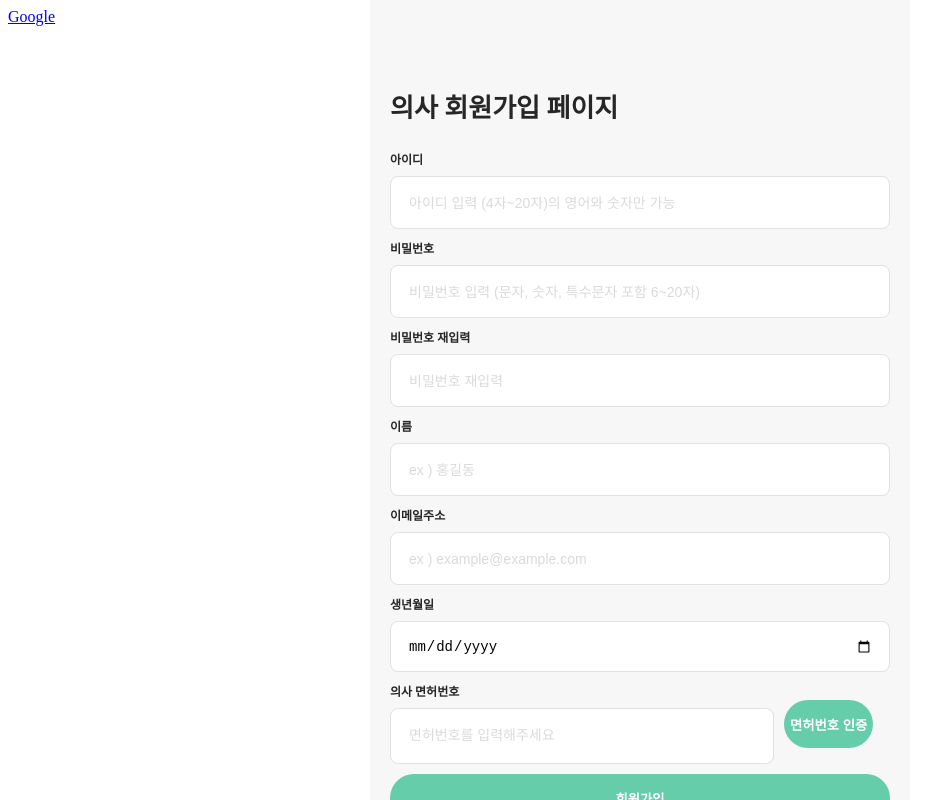
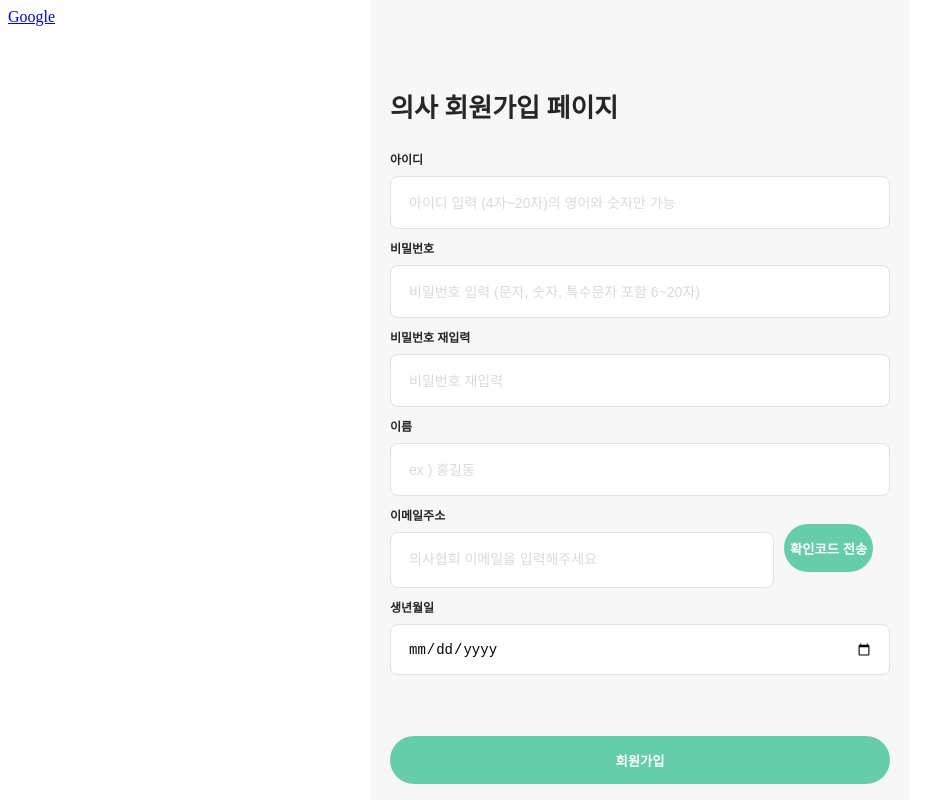
Before and after one commit to msj102525/atti, a Next.js app in the folder atti-front/: page /signup/doctorSignUp in a window 1280 px wide. Shown: the whole page, without its empty margins (0-945 px from the left). Built offline with nearby package versions, Linux system fonts and the light colour scheme.

Commit message:
의사 회원가입 진행

```diff
--- a/atti-front/pages/signup/doctorSignUp/index.js
+++ b/atti-front/pages/signup/doctorSignUp/index.js
@@ -13,7 +13,7 @@ export default function doctorSignUp() {
   const [name, setName] = useState("");
   const [email, setEmail] = useState("");
   const [birthDate, setBirthDate] = useState("");
-  const [license, setLicense] = useState("");
+  const [code, setCode] = useState("");
 
   const [idValid, setIdValid] = useState(true);
   const [pwValid, setPwValid] = useState(true);
@@ -22,7 +22,11 @@ export default function doctorSignUp() {
   const [nameValid, setNameValid] = useState(true);
   const [emailValid, setEmailValid] = useState(true);
   const [birthDateValid, setBirthDateValid] = useState(true);
-  const [licenseValid, setLicenseValid] = useState(true);
+  const [codeInput, setCodeInptut] = useState(false);
+
+  //이메일 인증관련
+  const [verificationCode, setVerificationCode] = useState("");
+  const [isVerified, setIsVerified] = useState(false);
   // useEffect(() => {
   //   if (emailValid && pwValid) {
   //     setNotAllow(false);
@@ -30,7 +34,18 @@ export default function doctorSignUp() {
   //   }
   //   setNotAllow(true);
   // }, [emailValid, pwValid]);
-
+  const handleEmailVerification = () => {
+    // 랜덤 코드 생성
+    const verificationCode = Math.floor(100000 + Math.random() * 900000);
+    setCode(verificationCode);
+    // 랜덤 코드 출력 (실제로는 이메일 전송으로 대체되어야 함)
+    console.log(`Verification code sent to ${email}: ${verificationCode}`);
+  };
+  const validCode = (e) => {};
+  const sendCode = (e) => {
+    setCodeInptut(true);
+    handleEmailVerification();
+  };
   const handleId = (e) => {
     setId(e.target.value);
     const regex = /^(?=.*[a-zA-Z])(?=.*[0-9])[a-zA-Z0-9]{4,20}$/;
@@ -71,7 +86,7 @@ export default function doctorSignUp() {
   const handleEmail = (e) => {
     const emailValue = e.target.value;
     setEmail(emailValue);
-    if (emailValue.includes("@")) {
+    if (emailValue.includes("@kma.org")) {
       setEmailValid(true);
     } else {
       setEmailValid(false);
@@ -88,8 +103,8 @@ export default function doctorSignUp() {
       setBirthDateValid(false);
     }
   };
-  const handleLicense = (e) => {
-    console.log(e.target.value);
+  const handleVerificationCode = (e) => {
+    setVerificationCode(e.target.value);
   };
   const onClickConfirmButton = () => {
     if (email === User.email && pw === User.pw) {
@@ -98,17 +113,16 @@ export default function doctorSignUp() {
       alert("등록되지 않은 회원입니다.");
     }
   };
-  const licenseValidCheck = async () => {
-    try {
-      const data = await licenseValid(formData);
-      if (data.result === "SUCCESS") {
-        setMessage("인증 성공");
-        // 추가적인 가입 절차를 진행
+
+  //이메일인증
+  const verifyCode = (e) => {
+    // 입력된 코드와 랜덤 생성된 코드가 일치하는지 확인
+    console.log(e.target.value);
+    console.log(code);
+    if (e.target.value == code) {
+      setIsVerified(true);
     } else {
-        setMessage(`인증 실패: ${data.data.ERRMSG}`);
-      }
-    } catch (error) {
-      setMessage("서버 오류가 발생했습니다.");
+      setIsVerified(false);
     }
   };
   return (
@@ -171,18 +185,48 @@ export default function doctorSignUp() {
           {!nameValid && <div>올바른 이름을 입력해주세요</div>}
         </div>
         <div className={styles.inputTitle}>이메일주소</div>
-        <div className={styles.inputWrap}>
+        <div className={styles.licenseDiv}>
+          <div className={styles.inputWrapForLicense}>
             <input
               className={styles.input}
               type="email"
-            placeholder="ex ) example@example.com"
+              placeholder="의사협회 이메일을 입력해주세요"
               value={email}
               onChange={handleEmail}
             />
           </div>
+          <div className={styles.buttonDiv}>
+            <button className={styles.license} onClick={sendCode}>
+              확인코드 전송
+            </button>
+          </div>
+        </div>
         <div className={styles.errorMessageWrap}>
           {!emailValid && <div>올바른 이메일을 입력해주세요</div>}
         </div>
+        {codeInput && (
+          <div>
+            <div className={styles.inputTitle}>인증 코드</div>
+            <div className={styles.licenseDiv}>
+              <div className={styles.inputWrapForLicense}>
+                <input
+                  className={styles.input}
+                  type="text"
+                  placeholder="이메일로 전송온 코드를 입력해주세요!"
+                  onChange={verifyCode}
+                />
+              </div>
+              <div className={styles.buttonDiv}>
+                <button className={styles.license} onClick={validCode}>
+                  이메일 인증
+                </button>
+              </div>
+            </div>
+            <div className={styles.errorMessageWrap}>
+              {!isVerified && <div>코드가 일치하지 않습니다!</div>}
+            </div>
+          </div>
+        )}
         <div className={styles.inputTitle}>생년월일</div>
         <div className={styles.inputWrap}>
           <input
@@ -195,24 +239,6 @@ export default function doctorSignUp() {
         <div className={styles.errorMessageWrap}>
           {!birthDateValid && <div>올바른 생일을 입력해주세요!</div>}
         </div>
-        <div className={styles.inputTitle}>의사 면허번호</div>
-        <div className={styles.licenseDiv}>
-          <div className={styles.inputWrapForLicense}>
-            <input
-              className={styles.input}
-              type="text"
-              placeholder="면허번호를 입력해주세요"
-              value={license}
-              onChange={handleLicense}
-            />
-          </div>
-          <div className={styles.buttonDiv}>
-            <button className={styles.license}>면허번호 인증</button>
-          </div>
-        </div>
-        <div className={styles.errorMessageWrap}>
-          {!licenseValid && <div>면허번호 인증을 해주세요!</div>}
-        </div>
       </div>
 
       <div>
```
Also changed, not shown: 1 other file (tests, documents, lock files or other folders). Lines whose indentation alone changed are shown as unchanged.
